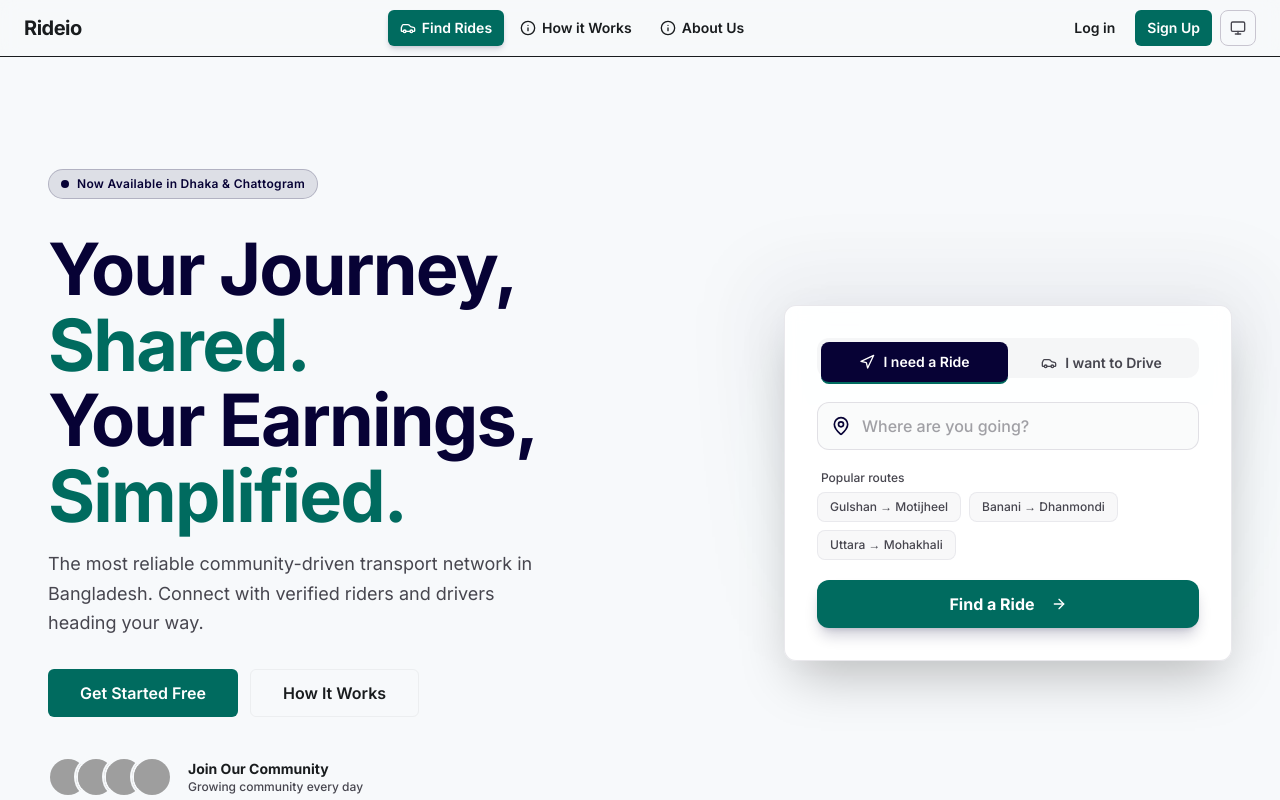
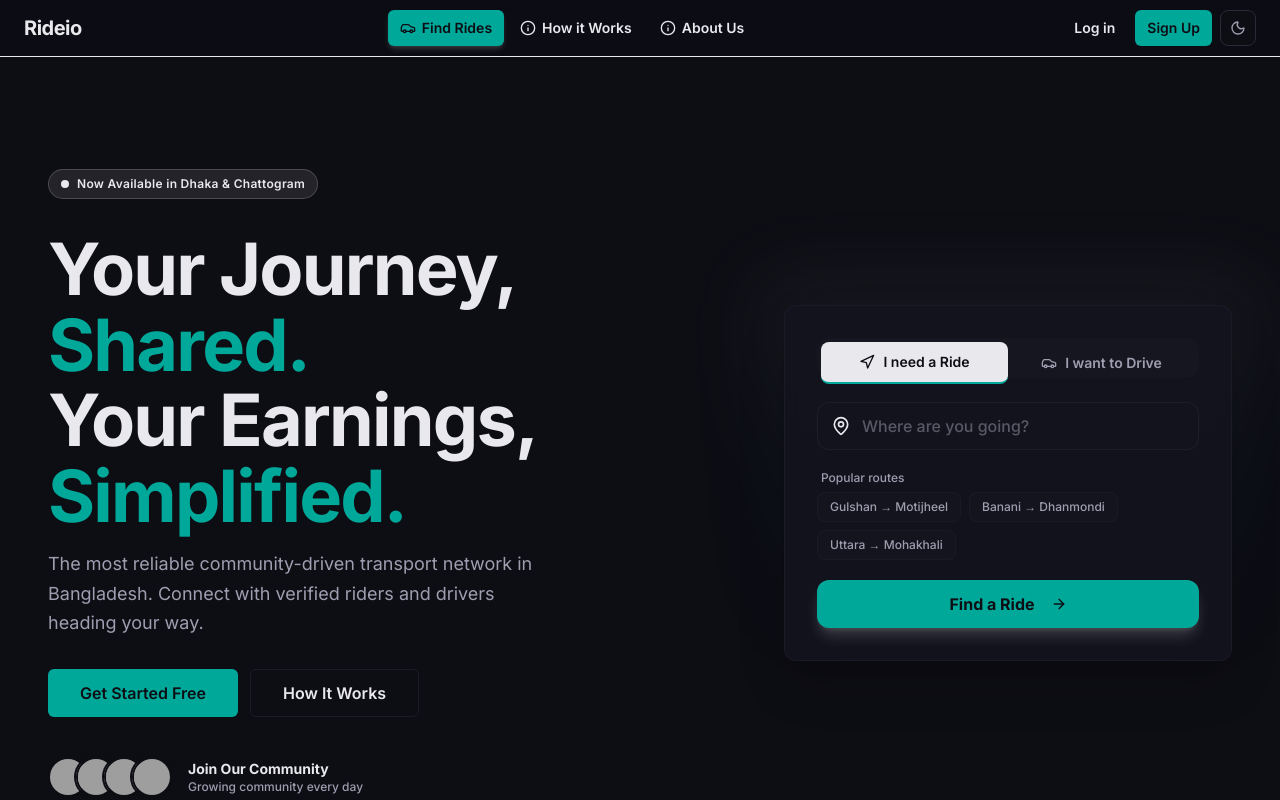
Before and after one commit to Dipto0000/Rideio-Frontend, a Next.js app: page / in a window 1280 px wide. Shown: the top 800 px of the page. Built offline with nearby package versions, Linux system fonts and the light colour scheme; no server answers; grey boxes are pictures that could not be loaded.

Commit message:
dark default theme, visible dotted hero in both modes

```diff
--- a/src/components/home/Hero.tsx
+++ b/src/components/home/Hero.tsx
@@ -13,18 +13,14 @@ const STATS = [
 export function Hero() {
   return (
     <section className="relative overflow-hidden bg-background py-20 md:py-28 px-6 md:px-12">
-      {/* Spaced dotted background — clean, minimal, recruiter-friendly */}
-      <div className="absolute inset-0 pointer-events-none">
-        <div className="absolute inset-0 opacity-[0.12] dark:opacity-[0.15]"
-          style={{
-            backgroundImage: 'radial-gradient(circle, hsl(var(--foreground)) 0.8px, transparent 0.8px)',
-            backgroundSize: '40px 40px',
-            backgroundPosition: '20px 20px',
-          }}
-        />
-        {/* Subtle background fade */}
-        <div className="absolute bottom-0 left-0 right-0 h-32 bg-gradient-to-t from-background to-transparent" />
-      </div>
+      {/* Dotted background — visible in both light & dark mode */}
+      <div className="absolute inset-0 pointer-events-none"
+        style={{
+          backgroundImage: 'radial-gradient(circle, hsl(var(--muted-foreground)) 1px, transparent 1px)',
+          backgroundSize: '28px 28px',
+          opacity: 0.25,
+        }}
+      />
 
       <div className="max-w-7xl mx-auto relative">
         <div className="grid grid-cols-1 lg:grid-cols-2 gap-12 lg:gap-16 items-center">
--- a/src/components/layout/ThemeProvider.tsx
+++ b/src/components/layout/ThemeProvider.tsx
@@ -7,8 +7,7 @@ export function ThemeProvider({ children }: { children: ReactNode }) {
   return (
     <NextThemesProvider
       attribute="class"
-      defaultTheme="system"
-      enableSystem
+      defaultTheme="dark"
       disableTransitionOnChange
     >
       {children}
--- a/src/components/layout/ThemeToggle.tsx
+++ b/src/components/layout/ThemeToggle.tsx
@@ -2,10 +2,9 @@
 
 import { useTheme } from "next-themes"
 import { useEffect, useState } from "react"
-import { Sun, Moon, Monitor } from "lucide-react"
+import { Sun, Moon } from "lucide-react"
 
 const themes = [
-  { value: "system", icon: Monitor, label: "System" },
   { value: "light", icon: Sun, label: "Light" },
   { value: "dark", icon: Moon, label: "Dark" },
 ] as const
@@ -35,11 +34,9 @@ export function ThemeToggle() {
       onClick={() => setTheme(nextTheme.value)}
       className="relative inline-flex h-9 w-9 items-center justify-center rounded-lg border border-border bg-background text-muted-foreground hover:bg-muted hover:text-foreground transition-colors"
       aria-label={`Switch to ${nextTheme.label} mode`}
-      title={`Current: ${theme === "system" ? "System" : theme === "light" ? "Light" : "Dark"}`}
+      title={`Current: ${theme === "light" ? "Light" : "Dark"}`}
     >
-      {theme === "system" ? (
-        <Monitor className="h-4 w-4" />
-      ) : theme === "light" ? (
+      {theme === "light" ? (
         <Sun className="h-4 w-4" />
       ) : (
         <Moon className="h-4 w-4" />
```
